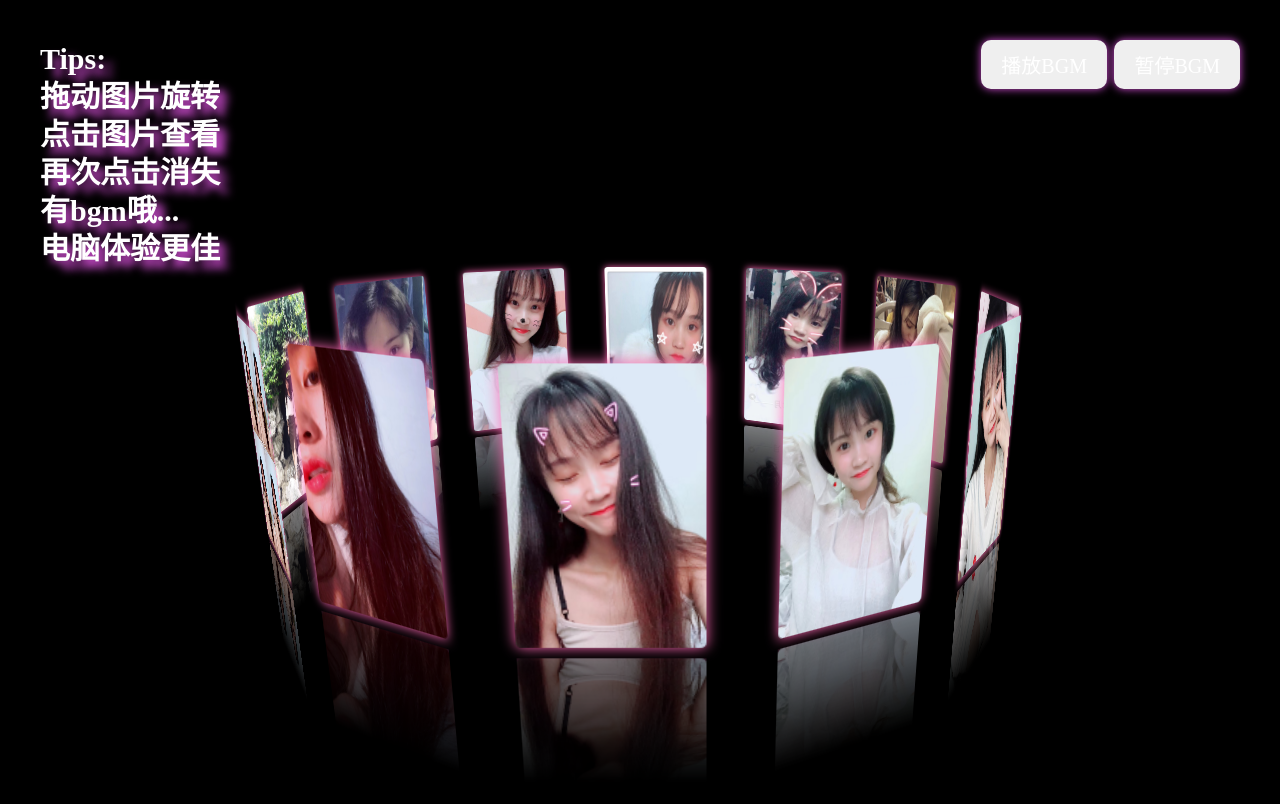
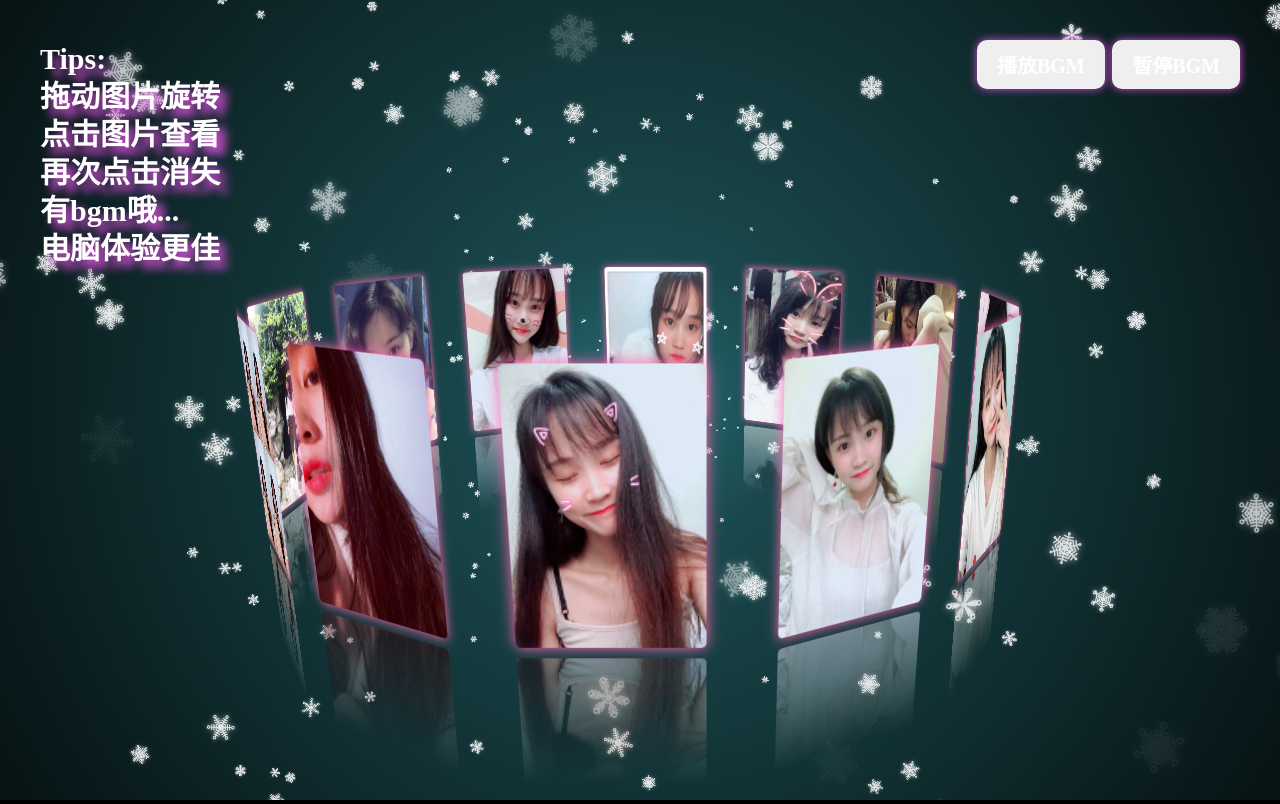
Before and after one commit to gh1031/3D-Drag, a plain HTML site: page index.html in a window 1280 px wide. Drawn offline with Linux system fonts and the light colour scheme; animation ran at ten frames a second.

Commit message:
show snow

```diff
--- a/css/public.css
+++ b/css/public.css
@@ -101,6 +101,7 @@ html,body {
   border-radius: 10px;
   color: #fff;
   font-family: STKaiti;
+  font-weight: bold;
   font-size: 20px;
   box-shadow: 0 0 8px #d64fd8;
 }
--- a/index.html
+++ b/index.html
@@ -6,7 +6,7 @@
 	<title>MS Ding</title>
 	<link rel="stylesheet" href="./css/public.css">
 	<script type="text/javascript" src="./js/jquery.min.js"></script>
-	<!-- <script src="./js/snow.js"></script> -->
+	<script src="./js/snow.js"></script>
 	<script src="./js/drag.js"></script>
 </head>
 
```
